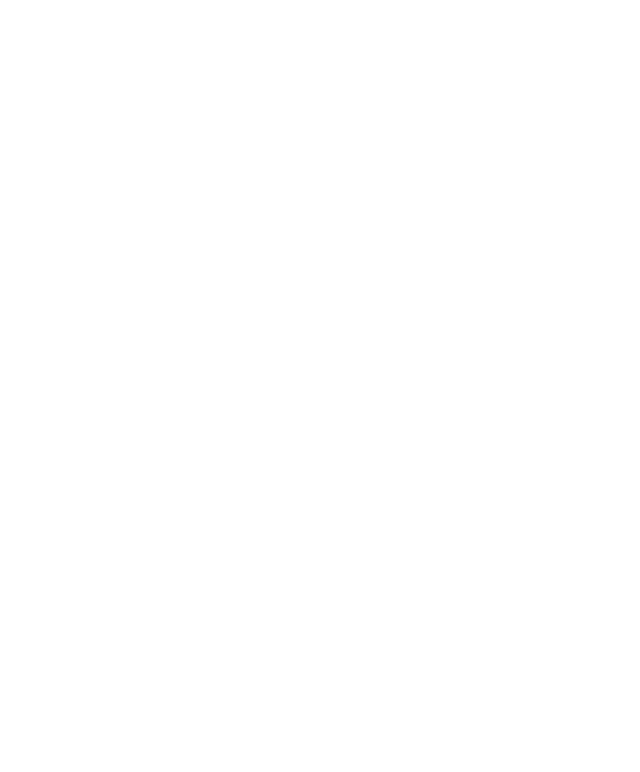
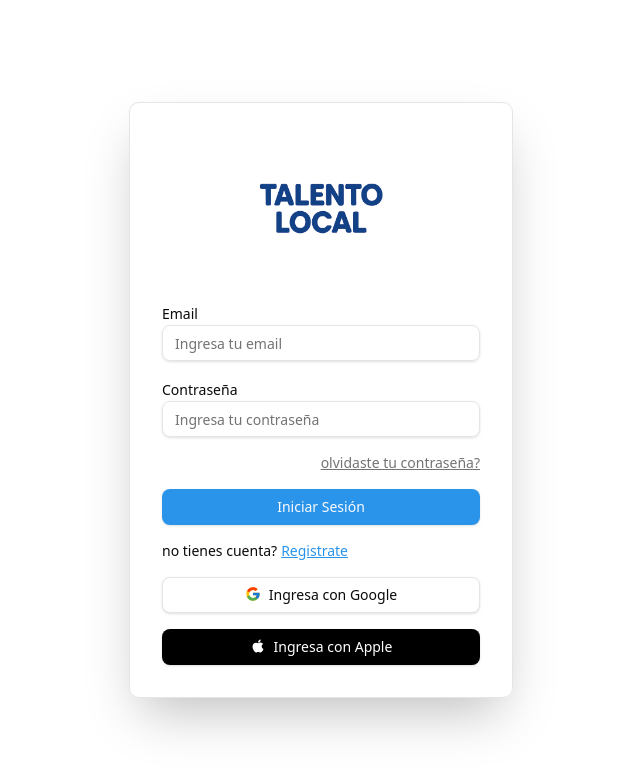
Before and after one commit to Akiii-lab/Talento-Local-Web-Client, a Next.js app: page /login in a window 1280 px wide. Shown: the top 772 px of the page, without its empty margins (319-959 px from the left). Built offline with nearby package versions, Linux system fonts and the light colour scheme.

Commit message:
feat: singup page added

```diff
--- a/src/app/(auth)/login/page.tsx
+++ b/src/app/(auth)/login/page.tsx
@@ -1,3 +1,4 @@
+"use client";
 import { LoginComponent } from "@/components/login/login";
 
 export default function LoginPage() {
--- /dev/null
+++ b/src/app/(auth)/signup/page.tsx
@@ -0,0 +1,10 @@
+"use client";
+import { SignupComponent } from "@/components/signup/signup";
+
+export default function SignupPage() {
+    return (
+        <div className="flex items-center justify-center h-screen">
+            <SignupComponent />
+        </div>
+    );
+}
--- /dev/null
+++ b/src/app/store/userStore.tsx
@@ -0,0 +1,11 @@
+import { create } from 'zustand';
+
+interface UserStore {
+	user: boolean;
+	setUser: (value: boolean) => void;
+}
+
+export const useUserStore = create<UserStore>((set) => ({
+	user: false,
+	setUser: (value) => set({ user: value }),
+}));
--- a/src/components/header.tsx
+++ b/src/components/header.tsx
@@ -5,15 +5,13 @@
 import { usePathname, useRouter } from "next/navigation";
 import { Avatar, AvatarFallback } from "./ui/avatar";
 import { BellIcon } from "lucide-react";
+import { useUserStore } from "@/app/store/userStore";
 
 export default function Header() {
 
     const router = useRouter();
     const actualPath = usePathname();
-
-    const user = false; //use zustand for get user in store
-
-    console.log("Ruta actual:", actualPath);
+    const {user} = useUserStore();
 
     return (
         <div className={`border-b flex flex-row items-center justify-between`} >
@@ -24,21 +22,21 @@
             <div className="flex flex-row justify-around">
                 <Button
                     variant="link"
-                    className={`hover:cursor-pointer decoration-(--per-primary) text-lg ${actualPath === '/home' ? 'underline underline-offset-8' : ''}`}
+                    className={`hover:cursor-pointer decoration-(--per-primary) ${actualPath === '/home' ? 'underline underline-offset-8' : ''}`}
                     onClick={() => router.push("/")}
                 >
                     Buscar Empleo
                 </Button>
                 <Button
                     variant="link"
-                    className={`hover:cursor-pointer decoration-(--per-primary) text-lg ${actualPath === '/ofrecer-empleo' ? 'underline underline-offset-8' : ''}`}
+                    className={`hover:cursor-pointer decoration-(--per-primary) ${actualPath === '/ofrecer-empleo' ? 'underline underline-offset-8' : ''}`}
                     //onClick={() => router.push("/ofrecer-empleo")}
                 >
                     Ofrecer Empleo
                 </Button>
                 <Button
                     variant="link"
-                    className={`hover:cursor-pointer decoration-(--per-primary) text-lg ${actualPath === '/acerca-de' ? 'underline underline-offset-8' : ''}`}
+                    className={`hover:cursor-pointer decoration-(--per-primary) ${actualPath === '/acerca-de' ? 'underline underline-offset-8' : ''}`}
                     //onClick={() => router.push("/acerca-de")}
                 >
                     Acerca de
--- a/src/components/login/login.tsx
+++ b/src/components/login/login.tsx
@@ -1,10 +1,91 @@
 "use client";
 
 import Image from 'next/image';
+import { Form, FormControl, FormField, FormItem, FormLabel } from '../ui/form';
+import { set, useForm } from 'react-hook-form';
+import { Input } from '../ui/input';
+import { Button } from '../ui/button';
+import { useRouter } from 'next/navigation';
+import { useUserStore } from '@/app/store/userStore';
+
 export const LoginComponent = () => {
+  const router = useRouter();
+  const form = useForm();
+  const { setUser } = useUserStore();
+
+  const handleLogin = async() => {
+    setUser(true);
+    router.push("/home");
+  }
+
   return (
-    <div className="flex flex-col">
-
+    <div className="flex flex-col border shadow-2xl rounded-lg p-8 gap-4 w-sm">
+      <div className='items-center justify-center flex'>
+        <Image
+          src="/talentologo.png"
+          alt="Logo"
+          width={150}
+          height={150}
+          className='hover:cursor-pointer'
+          onClick={() => router.push("/")}
+        />
+      </div>
+      <Form {...form}>
+        <FormField
+          control={form.control}
+          name="email"
+          render={({ field }) => (
+            <FormItem>
+              <FormLabel>Email</FormLabel>
+              <FormControl>
+                <Input placeholder="Ingresa tu email" {...field} />
+              </FormControl>
+            </FormItem>
+          )}
+        />
+        <FormField
+          control={form.control}
+          name="password"
+          render={({ field }) => (
+            <FormItem>
+              <FormLabel>Contraseña</FormLabel>
+              <FormControl>
+                <Input placeholder="Ingresa tu contraseña" {...field} />
+              </FormControl>
+            </FormItem>
+          )}
+        />
+      </Form>
+      <div className='text-sm text-right w-full text-muted-foreground hover:cursor-pointer'>
+        <span className='font-light underline'>
+          olvidaste tu contraseña?
+        </span>
+      </div>
+      <Button
+        onClick={handleLogin}
+      >
+        Iniciar Sesión
+      </Button>
+      <div className='text-sm flex items-center justify-start gap-1 hover:cursor-pointer'>
+        <span>
+          no tienes cuenta?
+        </span>
+        <span className='font-medium text-(--per-primary) underline hover:text-(--per-secondary)'
+        onClick={() => router.push('/signup')}>
+          Registrate
+        </span>
+      </div>
+      <Button
+        variant="outline"
+        className='hover:cursor-pointer'
+      >
+        <GoogleSVG />
+      </Button>
+      <Button
+        className='hover:cursor-pointer text-white bg-black hover:text-white hover:bg-black'
+      >
+        <AppleSVG />
+      </Button>
     </div>
   );
 }
@@ -15,7 +96,7 @@
       <svg stroke="currentColor" fill="currentColor" strokeWidth={0} className="text-xl mb-0.5" viewBox="0 0 1024 1024" height="1em" width="1em" xmlns="http://www.w3.org/2000/svg">
         <path d="M747.4 535.7c-.4-68.2 30.5-119.6 92.9-157.5-34.9-50-87.7-77.5-157.3-82.8-65.9-5.2-138 38.4-164.4 38.4-27.9 0-91.7-36.6-141.9-36.6C273.1 298.8 163 379.8 163 544.6c0 48.7 8.9 99 26.7 150.8 23.8 68.2 109.6 235.3 199.1 232.6 46.8-1.1 79.9-33.2 140.8-33.2 59.1 0 89.7 33.2 141.9 33.2 90.3-1.3 167.9-153.2 190.5-221.6-121.1-57.1-114.6-167.2-114.6-170.7zm-105.1-305c50.7-60.2 46.1-115 44.6-134.7-44.8 2.6-96.6 30.5-126.1 64.8-32.5 36.8-51.6 82.3-47.5 133.6 48.4 3.7 92.6-21.2 129-63.7z" />
       </svg>
-      <span>Log in with Apple</span>
+      <span>Ingresa con Apple</span>
     </>
   )
 }
@@ -33,7 +114,7 @@
         <path fill="#1976D2" d="M43.611,20.083H42V20H24v8h11.303c-0.792,2.237-2.231,4.166-4.087,5.571
     c0.001-0.001,0.002-0.001,0.003-0.002l6.19,5.238C36.971,39.205,44,34,44,24C44,22.659,43.862,21.35,43.611,20.083z" />
       </svg>
-      <span>Log in with Google</span>
+      <span>Ingresa con Google</span>
     </>
   )
 }
--- /dev/null
+++ b/src/components/signup/signup.tsx
@@ -0,0 +1,79 @@
+"use client";
+
+import Image from "next/image";
+import { Button } from "../ui/button";
+import { Form, FormControl, FormField, FormItem, FormLabel } from "../ui/form";
+import { Input } from "../ui/input";
+import { useForm } from "react-hook-form";
+import { useRouter } from "next/navigation";
+
+
+export const SignupComponent = () => {
+    const singupform = useForm();
+    const router = useRouter();
+
+    return (
+        <div className="flex flex-col border shadow-2xl rounded-lg p-8 gap-4 w-sm">
+            <div className='items-center justify-center flex'>
+                <Image
+                    src="/talentologo.png"
+                    alt="Logo"
+                    width={150}
+                    height={150}
+                    className='hover:cursor-pointer'
+                    onClick={() => router.push("/")}
+                />
+            </div>
+            <Form {...singupform}>
+                <FormField
+                    control={singupform.control}
+                    name="email"
+                    render={({ field }) => (
+                        <FormItem>
+                            <FormLabel>Email</FormLabel>
+                            <FormControl>
+                                <Input placeholder="Ingresa tu email" {...field} />
+                            </FormControl>
+                        </FormItem>
+                    )}
+                />
+                <FormField
+                    control={singupform.control}
+                    name="password"
+                    render={({ field }) => (
+                        <FormItem>
+                            <FormLabel>Contraseña</FormLabel>
+                            <FormControl>
+                                <Input placeholder="Ingresa tu contraseña" {...field} />
+                            </FormControl>
+                        </FormItem>
+                    )}
+                />
+                <FormField
+                    control={singupform.control}
+                    name="confirmPassword"
+                    render={({ field }) => (
+                        <FormItem>
+                            <FormLabel>Confirmar Contraseña</FormLabel>
+                            <FormControl>
+                                <Input placeholder="Confirma tu contraseña" {...field} />
+                            </FormControl>
+                        </FormItem>
+                    )}
+                />
+            </Form>
+            <Button disabled>
+                Registrarse
+            </Button>
+            <div className='text-sm flex items-center justify-start gap-1 hover:cursor-pointer'>
+                <span>
+                    ya tienes cuenta?
+                </span>
+                <span className='font-medium text-(--per-primary) underline hover:text-(--per-secondary)'
+                    onClick={() => router.push('/login')}>
+                    Ingresa
+                </span>
+            </div>
+        </div>
+    );
+}
```
